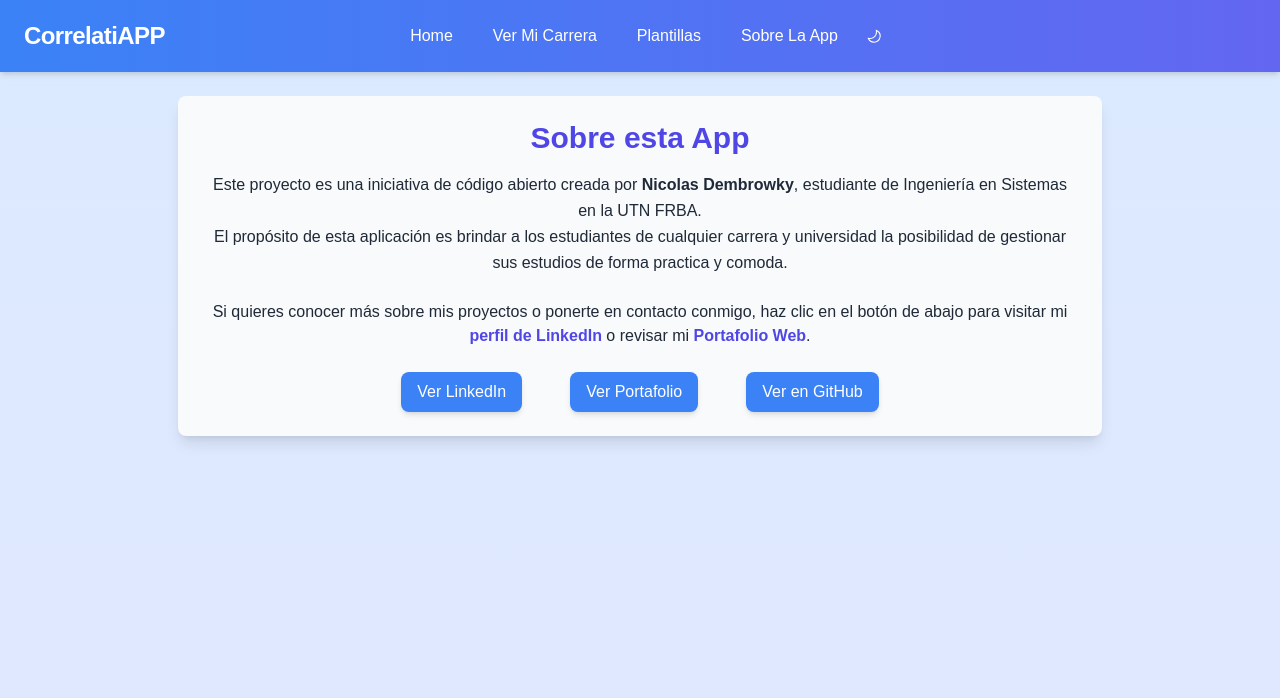
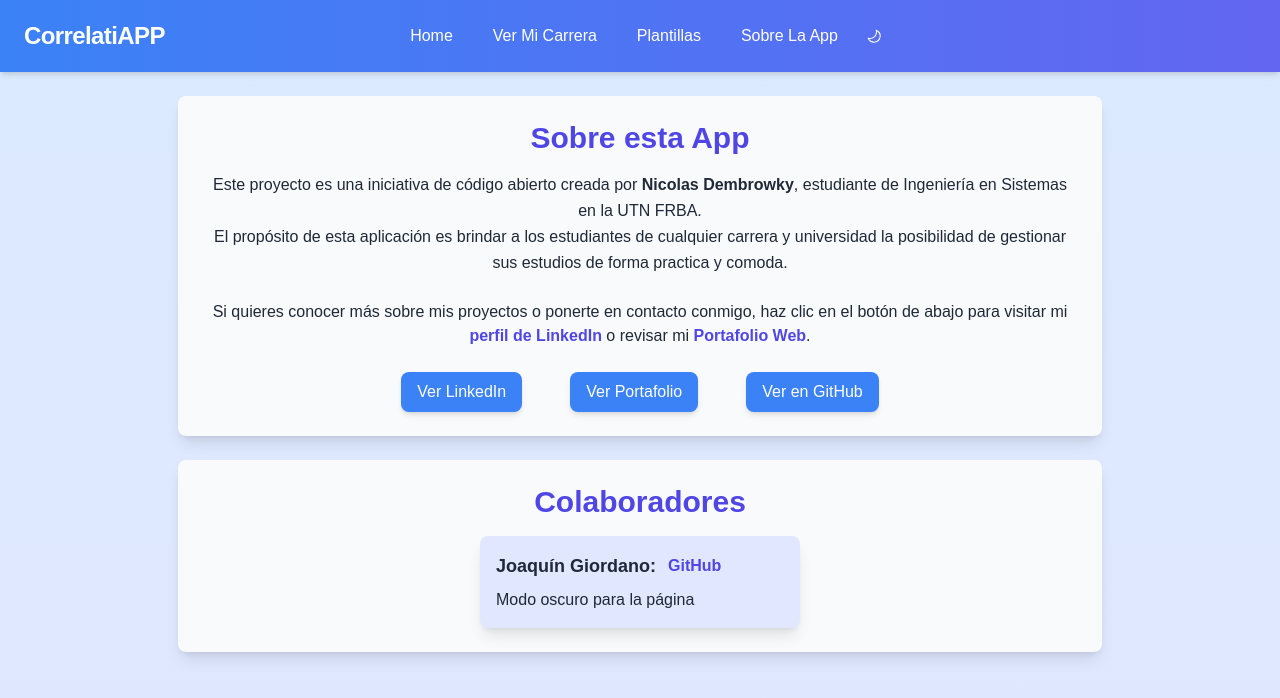
Before and after one commit to DDembro/CorrelatiAPP, a Next.js app: page /about in a window 1280 px wide. Shown: the top 698 px of the page. Built offline with nearby package versions, Linux system fonts and the light colour scheme.

Commit message:
Añadido seccion colaboradores al about

```diff
--- a/src/app/about/page.tsx
+++ b/src/app/about/page.tsx
@@ -67,6 +67,25 @@ const AboutPage = () => {
                 </a>
 
             </div>
+
+            <div className="content-container mt-6">
+                <h1>Colaboradores</h1>
+
+                <div className='p-4 bg-indigo-100 dark:bg-slate-800 shadow-lg rounded-lg max-w-xs mx-auto flex flex-col items-start space-y-2'>
+                    <div className="flex items-center w-full">
+                        <p className="text-lg font-semibold">Joaquín Giordano:</p>
+                        <a
+                            href="https://github.com/JoaquinGiordano"
+                            target="_blank"
+                            rel="noopener noreferrer"
+                            className="ml-3 font-bold text-indigo-600 dark:text-indigo-400 hover:underline"
+                        >
+                            GitHub
+                        </a>
+                    </div>
+                    <p className="">Modo oscuro para la página</p>
+                </div>
+            </div>
         </div>
     );
 };
```
